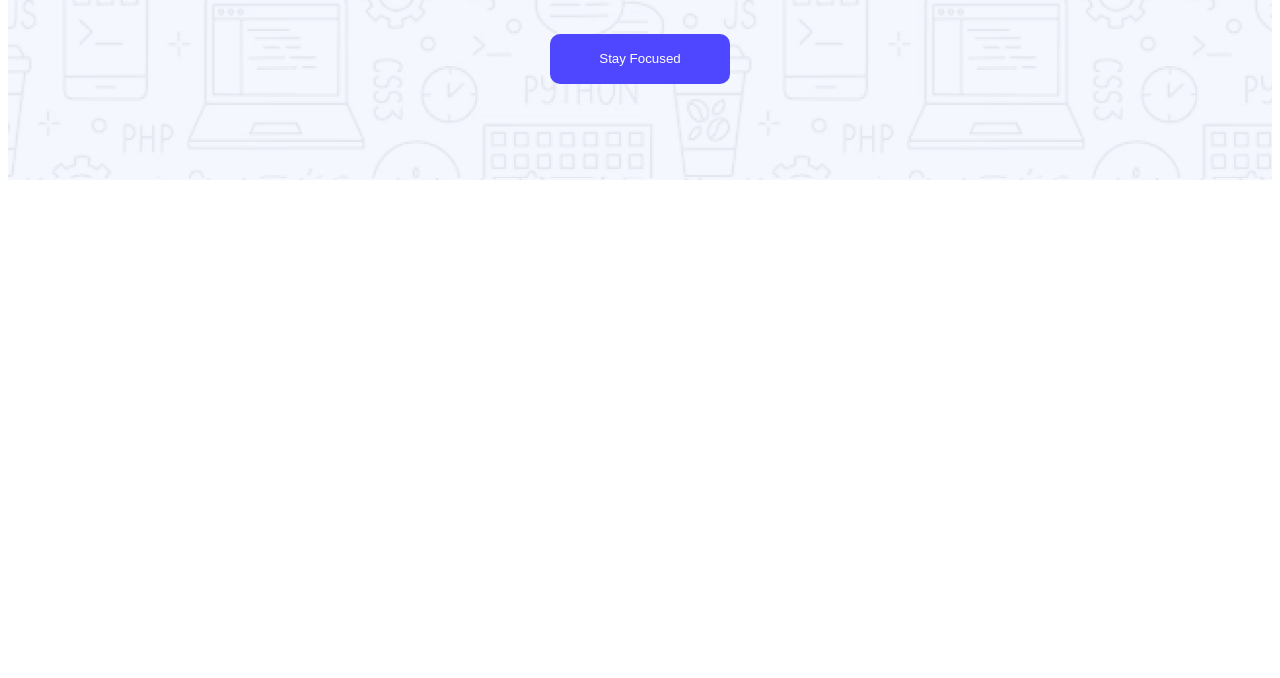
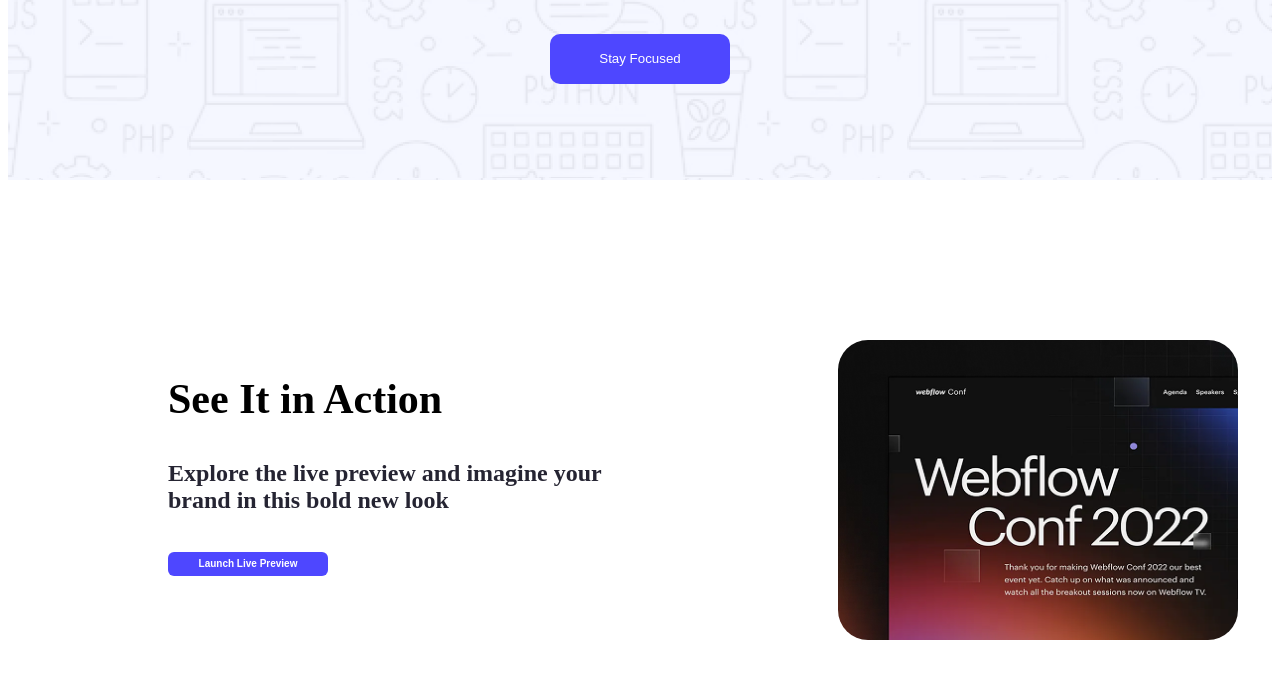
Before and after one commit to afnan118rahman/web-assignment-first, a plain HTML site: page assi.html in a window 1280 px wide. Shown: the part 482-1160 px from the top of the page. Before the commit the page ends 800 px from the top, so only its background shows below. Drawn offline with Linux system fonts and the light colour scheme.

Commit message:
my first image added

```diff
--- a/assi.html
+++ b/assi.html
@@ -23,6 +23,18 @@
 
     </header>
     <main>
+        <div class="third">
+            <div>
+                <h2 class="seeit">See It in Action</h2>
+                <h4 class="explore">Explore the live preview and imagine your brand in this bold new look</h4>
+                <button class="btn-clr preview">Launch Live Preview</button>
+            </div>
+            <div class="imga">
+            <div><img class="imga" src="Assets/wc-mini.png" alt=""></div>
+            </div>
+
+
+        </div>
 
     </main>
     <footer>
--- a/styles/styles.css
+++ b/styles/styles.css
@@ -47,3 +47,38 @@
     font-weight: bold;
 
 }
+.third{
+    display: flex;
+    gap: 220px;
+    max-width: 1140px;
+    height: 328px;
+    padding: 160px;
+    justify-content: space-between;
+}
+.seeit{
+    font-weight: bold;
+    font-size: 42px;
+    height: 50px;
+    width: 450px;
+}
+.explore{
+    color: #252432;
+    font-size: 24px;
+    width: 450px;
+    height: 60px;
+}
+.preview{
+    border: none;
+    font-size: 10px;
+    font-weight: bold;
+    width: 160px;
+    height: 24px;
+
+border-radius: 6px;
+
+}
+.imga{
+    height: 300px;
+    width: 400px;
+    border-radius: 30px;
+}
```
